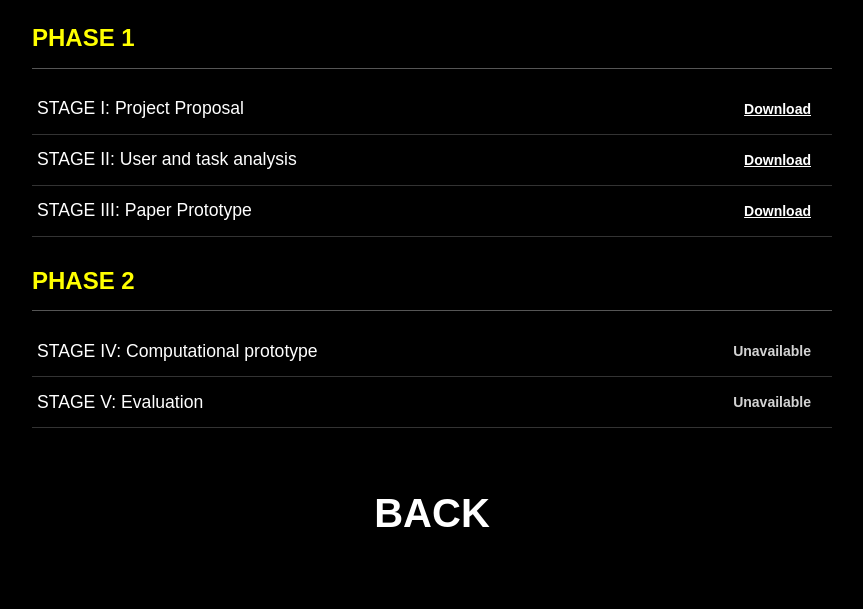
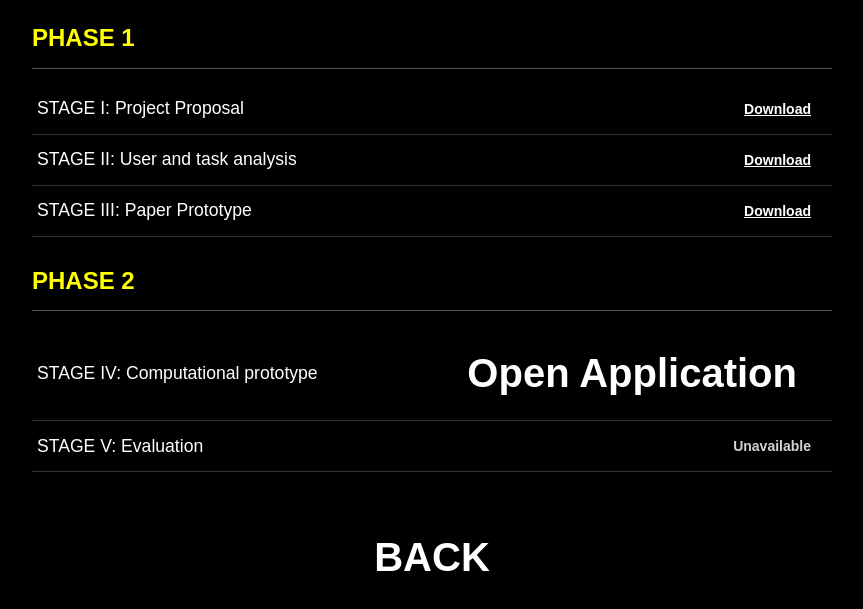
Before and after one commit to bencastello/main_assignment_ipm_website, a website: page stages.html in a window 1280 px wide. Shown: the part 79-688 px from the top of the page, without its empty margins (208-1071 px from the left). Drawn offline with Linux system fonts and the light colour scheme.

Commit message:
add link to app site

```diff
--- a/stages.html
+++ b/stages.html
@@ -35,7 +35,7 @@
             <ul class="sub-stage-list">
                 <li>
                     <span>STAGE IV: Computational prototype</span>
-                    <button class="stage-download-btn" disabled>Unavailable</button>
+                    <button onclick="window.location.href='application.html'">Open Application</button>
                 </li>
                 <li>
                     <span>STAGE V: Evaluation</span>
```
